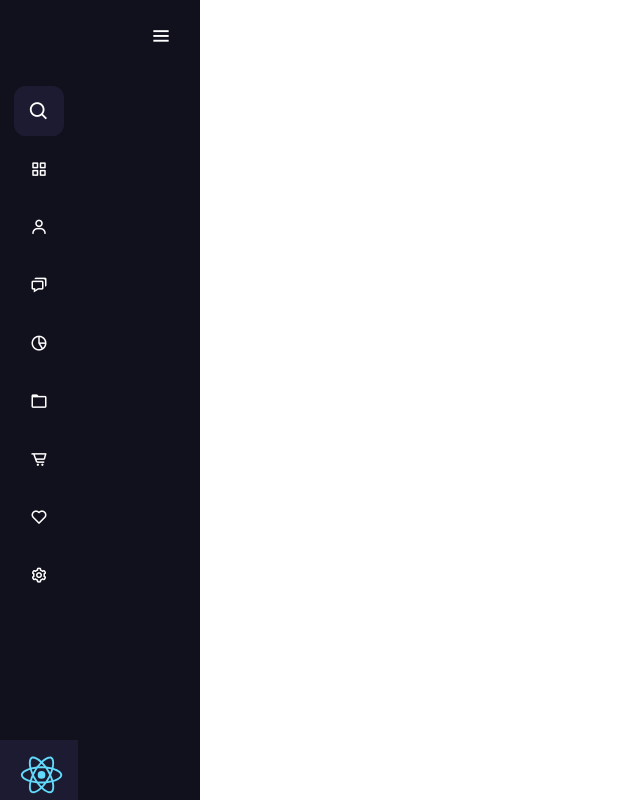
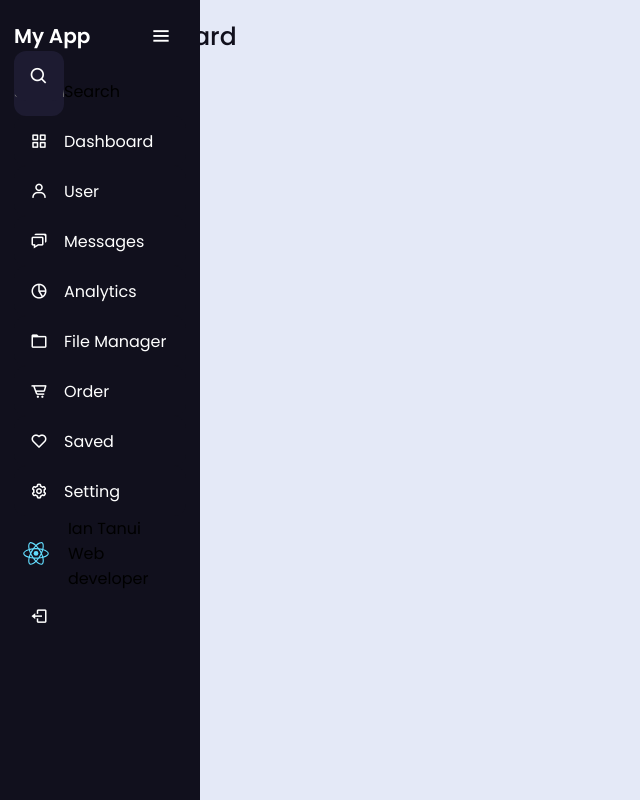
Before and after one commit to iantanui/react-responsive-side-nav, a React (Create React App) app: page / in a window 1280 px wide. Both pictures are taken after a click on the icon 41 px from the left and 36 px from the top of the page. Shown: the whole page, without its empty margins (0-640 px from the left). Built offline with nearby package versions, Linux system fonts and the light colour scheme.

Commit message:
add expanded menu style

```diff
--- a/src/App.css
+++ b/src/App.css
@@ -1,12 +1,14 @@
 /* Google Font Link */
 @import url('https://fonts.googleapis.com/css2?family=Poppins:wght@200;300;400;500;600;700&display=swap');
-*{
+
+* {
   margin: 0;
   padding: 0;
   box-sizing: border-box;
-  font-family: "Poppins" , sans-serif;
+  font-family: "Poppins", sans-serif;
 }
-.sidebar{
+
+.sidebar {
   position: fixed;
   left: 0;
   top: 0;
@@ -17,31 +19,37 @@
   z-index: 99;
   transition: all 0.5s ease;
 }
-.sidebar.open{
-  width: 250px;
+
+.sidebar.isOpen {
+  width: 200px;
 }
-.sidebar .logo-details{
+
+.sidebar .logo-details {
   height: 60px;
   display: flex;
   align-items: center;
   position: relative;
 }
-.sidebar .logo-details .icon{
-  opacity: 0;
+
+.sidebar .logo-details .icon {
+  opacity: 1;
   transition: all 0.5s ease;
 }
-.sidebar .logo-details .logo-name{
+
+.sidebar .logo-details .logo-name {
   color: #fff;
   font-size: 20px;
   font-weight: 600;
-  opacity: 0;
+  opacity: 1;
   transition: all 0.5s ease;
 }
-.sidebar.open .logo-details .icon,
-.sidebar.open .logo-details .logo-name{
+
+.sidebar.isOpen .logo-details .icon,
+.sidebar.isOpen .logo-details .logo-name {
   opacity: 1;
 }
-.sidebar .logo-details #btn{
+
+.sidebar .logo-details #btn {
   position: absolute;
   top: 50%;
   right: 0;
@@ -53,10 +61,12 @@
   cursor: pointer;
   transition: all 0.5s ease;
 }
-.sidebar.open .logo-details #btn{
+
+.sidebar.isOpen .logo-details #btn {
   text-align: right;
 }
-.sidebar i{
+
+.sidebar i {
   color: #fff;
   height: 60px;
   min-width: 50px;
@@ -64,16 +74,18 @@
   text-align: center;
   line-height: 60px;
 }
-.sidebar .nav-list{
-  margin-top: 20px;
-  height: 100%;
+
+.sidebar .nav-list {
+  margin-top: 0px;
+  height: 110vh;
 }
-.sidebar li{
+.sidebar li {
   position: relative;
-  margin: 8px 0;
+  margin: 0;
   list-style: none;
 }
-.sidebar li .tooltip{
+
+.sidebar li .tooltip {
   position: absolute;
   top: -20px;
   left: calc(100% + 15px);
@@ -89,17 +101,20 @@
   pointer-events: none;
   transition: 0s;
 }
-.sidebar li:hover .tooltip{
+
+.sidebar li:hover .tooltip {
   opacity: 1;
   pointer-events: auto;
   transition: all 0.4s ease;
   top: 50%;
   transform: translateY(-50%);
 }
-.sidebar.open li .tooltip{
+
+.sidebar.isOpen li .tooltip {
   display: none;
 }
-.sidebar input{
+
+.sidebar input {
   font-size: 15px;
   color: #FFF;
   font-weight: 400;
@@ -112,28 +127,34 @@
   transition: all 0.5s ease;
   background: #1d1b31;
 }
-.sidebar.open input{
+
+.sidebar.isOpen input {
+  color: #FFF;
   padding: 0 20px 0 50px;
   width: 100%;
 }
-.sidebar .bx-search{
+
+.sidebar .bx-search {
   position: absolute;
-  top: 50%;
+  top: 20%;
   left: 0;
   transform: translateY(-50%);
-  font-size: 22px;
+  font-size: 20px;
   background: #1d1b31;
   color: #FFF;
 }
-.sidebar.open .bx-search:hover{
-  background: #1d1b31;
+
+.sidebar.isOpen .bx-search:hover {
+  background: #FFF;
   color: #FFF;
 }
-.sidebar .bx-search:hover{
+
+.sidebar .bx-search:hover {
   background: #FFF;
   color: #11101d;
 }
-.sidebar li a{
+
+.sidebar li a {
   display: flex;
   height: 100%;
   width: 100%;
@@ -143,10 +164,12 @@
   transition: all 0.4s ease;
   background: #11101D;
 }
-.sidebar li a:hover{
+
+.sidebar li a:hover {
   background: #FFF;
 }
-.sidebar li a .links-name{
+
+.sidebar li a .links-name {
   color: #fff;
   font-size: 15px;
   font-weight: 400;
@@ -155,22 +178,30 @@
   pointer-events: none;
   transition: 0.4s;
 }
-.sidebar.open li a .links-name{
-  opacity: 1;
+
+.sidebar.isOpen li a .links-name {
+  opacity: 0;
   pointer-events: auto;
 }
+
 .sidebar li a:hover .links-name,
-.sidebar li a:hover i{
+.sidebar li a:hover i {
   transition: all 0.5s ease;
   color: #11101D;
 }
-.sidebar li i{
+
+.sidebar li i {
   height: 50px;
   line-height: 50px;
   font-size: 18px;
   border-radius: 12px;
 }
-.sidebar li.profile{
+
+.sidebar a span {
+  color: #FFF;
+}
+
+.sidebar li.profile {
   position: fixed;
   height: 60px;
   width: 78px;
@@ -181,32 +212,38 @@
   transition: all 0.5s ease;
   overflow: hidden;
 }
-.sidebar.open li.profile{
-  width: 250px;
+
+.sidebar.isOpen li.profile {
+  width: 200px;
 }
-.sidebar li .profile-details{
+
+.sidebar li .profile-details {
   display: flex;
   align-items: center;
   flex-wrap: nowrap;
 }
-.sidebar li img{
-  height: 50px;
-  width: 55px;
+
+.sidebar li img {
+  height: 30px;
+  width: 45px;
   object-fit: cover;
   border-radius: 6px;
   margin-right: 10px;
 }
+
 .sidebar li.profile .name,
-.sidebar li.profile .job{
-  font-size: 15px;
+.sidebar li.profile .job {
+  font-size: 10px;
   font-weight: 400;
-  color: #fff;
+  color: rgb(154, 28, 28);
   white-space: nowrap;
 }
-.sidebar li.profile .job{
-  font-size: 12px;
+
+.sidebar li.profile .job {
+  font-size: 10px;
 }
-.sidebar .profile #log-out{
+
+.sidebar .profile #log-out {
   position: absolute;
   top: 50%;
   right: 0;
@@ -218,11 +255,13 @@
   border-radius: 0px;
   transition: all 0.5s ease;
 }
-.sidebar.open .profile #log-out{
+
+.sidebar.isOpen .profile #log-out {
   width: 50px;
   background: none;
 }
-.home-section{
+
+.home-section {
   position: relative;
   background: #E4E9F7;
   min-height: 100vh;
@@ -232,19 +271,22 @@
   transition: all 0.5s ease;
   z-index: 2;
 }
-.sidebar.open ~ .home-section{
+
+.sidebar.isOpen~.home-section {
   left: 250px;
   width: calc(100% - 250px);
 }
-.home-section .text{
+
+.home-section .text {
   display: inline-block;
   color: #11101d;
   font-size: 25px;
   font-weight: 500;
   margin: 18px
 }
+
 @media (max-width: 420px) {
-  .sidebar li .tooltip{
+  .sidebar li .tooltip {
     display: none;
   }
 }
--- a/src/App.js
+++ b/src/App.js
@@ -7,92 +7,104 @@ function App() {
   const toggle = () => setIsOpen(!isOpen);
 
   return (
-    <div style={{ width: isOpen ? "200px" : "80px" }} className="sidebar">
+    <div className='App'>
 
-      <div class="logo-details">
-        <i class='bx bxl-c-plus-plus icon'></i>
-        <div class="logo-name">My App</div>
-        <i onClick={toggle} class='bx bx-menu' id="btn"></i>
+      <div style={{ width: isOpen ? '200px' : '80px' }} className='sidebar'>
+
+        <div className='logo-details'>
+          <div style={{display: isOpen ? "block" : "none"}} className='logo-name'>My App</div>
+          <i onClick={toggle} class='bx bx-menu' id='btn'></i>
         </div>
 
-      <ul class="nav-list">
+        <ul className='nav-list'>
+
           <li>
-          <i class='bx bx-search' ></i>
-          <input type="text" placeholder="Search..." />
-          <span class="tooltip">Search</span>
+            <i class='bx bx-search'></i>
+            <input type='text' placeholder='search' />
+            <span classname='links-name'>Search</span>
           </li>
 
           <li>
             <a href="#dashboard">
               <i class='bx bx-grid-alt'></i>
-            <span class="links-name">Dashboard</span>
+              <span style={{ display: isOpen ? "block" : "none" }} classname='links-name'>Dashboard</span>
             </a>
-          <span class="tooltip">Dashboard</span>
+            <span className='tooltip'>Dashboard</span>
           </li>
+
           <li>
             <a href="#user">
-            <i class='bx bx-user' ></i>
-            <span class="links-name">User</span>
+              <i class='bx bx-user'></i>
+              <span style={{ display: isOpen ? "block" : "none" }} classname='links-name'>User</span>
             </a>
-          <span class="tooltip">User</span>
+            <span className='tooltip'>User</span>
           </li>
+
           <li>
             <a href="#messages">
-            <i class='bx bx-chat' ></i>
-            <span class="links-name">Messages</span>
+              <i class='bx bx-chat'></i>
+              <span style={{ display: isOpen ? "block" : "none" }} classname='links-name'>Messages</span>
             </a>
-          <span class="tooltip">Messages</span>
+            <span className='tooltip'>Messages</span>
           </li>
+
           <li>
             <a href="#analytics">
-            <i class='bx bx-pie-chart-alt-2' ></i>
-            <span class="links-name">Analytics</span>
+              <i class='bx bx-pie-chart-alt-2'></i>
+              <span style={{ display: isOpen ? "block" : "none" }} classname='links-name'>Analytics</span>
             </a>
-          <span class="tooltip">Analytics</span>
+            <span className='tooltip'>Analytics</span>
           </li>
+
           <li>
             <a href="#files">
-            <i class='bx bx-folder' ></i>
-            <span class="links-name">File Manager</span>
+              <i class='bx bx-folder'></i>
+              <span style={{ display: isOpen ? "block" : "none" }} classname='links-name'>File Manager</span>
             </a>
-          <span class="tooltip">Files</span>
+            <span className='tooltip'>Files</span>
           </li>
+
           <li>
             <a href="#order">
-            <i class='bx bx-cart-alt' ></i>
-            <span class="links-name">Order</span>
+              <i class='bx bx-cart-alt'></i>
+              <span style={{ display: isOpen ? "block" : "none" }} classname='links-name'>Order</span>
             </a>
-          <span class="tooltip">Order</span>
+            <span className='tooltip'>Order</span>
           </li>
+
           <li>
-          <a href="#saved">
-            <i class='bx bx-heart' ></i>
-            <span class="links-name">Saved</span>
+            <a href="#files">
+              <i class='bx bx-heart'></i>
+              <span style={{ display: isOpen ? "block" : "none" }} classname='links-name'>Saved</span>
             </a>
-          <span class="tooltip">Saved</span>
+            <span className='tooltip'>Saved</span>
           </li>
+
           <li>
             <a href="#setting">
-            <i class='bx bx-cog' ></i>
-            <span class="links-name">Setting</span>
+              <i class='bx bx-cog'></i>
+              <span style={{ display: isOpen ? "block" : "none" }} classname='links-name'>Setting</span>
             </a>
-          <span class="tooltip">Setting</span>
+            <span className='tooltip'>Setting</span>
           </li>
 
-        <li class="profile">
-          <div class="profile-details">
-            <img src={logo} className="App-logo" alt="logo" />
-            <div class="name-job">
-              <div class="name">Ian Tanui</div>
-              <div class="job">Web developer</div>
+          <li className='#profile'>
+            <div className='profile-details'>
+              <img src={logo} className='logo' alt='logo' />
+              <div style={{ display: isOpen ? "block" : "none" }} className='name-job'>
+                <div className='name'>Ian Tanui</div>
+                <div className='job'>Web developer</div>
               </div>
             </div>
-          <i class='bx bx-log-out' id="log_out" ></i>
+            <i class='bx bx-log-out' id='log-out'></i>
+
           </li>
+
         </ul>
 
-      <section class="home-section">
-        <div class="text">Dashboard</div>
+      </div >
+      <section class='home-section'>
+          <div class='text'>Dashboard</div>
         </section>
     </div>
   );
```
Lines whose indentation alone changed are shown as unchanged.
